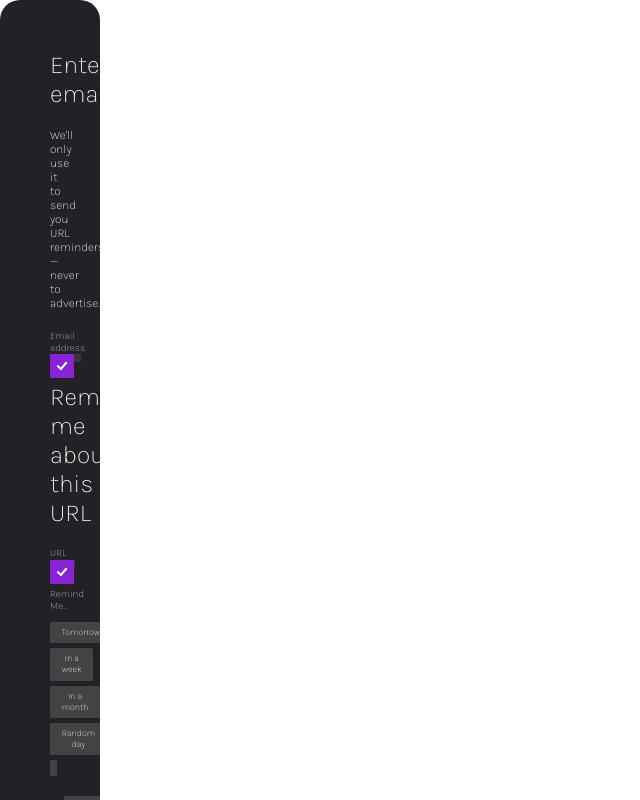
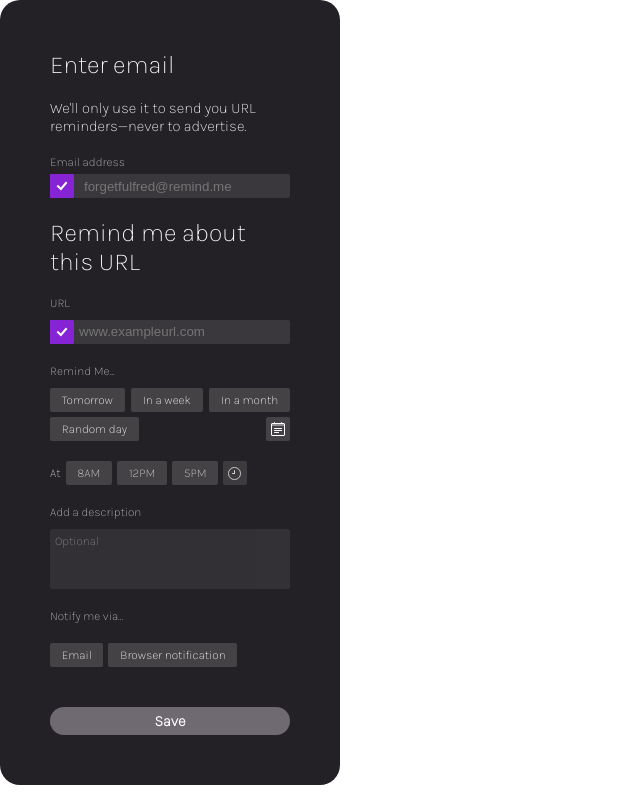
Before and after one commit to Matt-Hulme/Remind.Me, a React (Vite) app: page / in a window 1280 px wide. Shown: the top 800 px of the page, without its empty margins (0-640 px from the left). Built offline with nearby package versions, Linux system fonts and the light colour scheme.

Commit message:
px -> rem (re-design) done

```diff
--- a/src/AppNew.css
+++ b/src/AppNew.css
@@ -1,20 +1,22 @@
-* {
+html {
+  font-size: 12px;
+}
+
+*{
   box-sizing: border-box;
   margin: 0;
   padding: 0;
-  font-size: 0.75rem; /* 12px converted to rem */
 }
-
 #root {
   width: fit-content;
 }
 
 .EmailCapturePage{
-  height: 21.6667rem; /* 325px converted to rem */
-  width: 22.2222rem; /* 340px converted to rem */
+  height: 27.0833rem;
+  width: 28.3333rem;
   background-color: #242126;
-  border-radius: 1.6667rem; /* 20px converted to rem */
-  padding: 3.4722rem; /* 50px converted to rem */
+  border-radius: 1.66667rem;
+  padding: 4.16667rem;
   font-family: Karla;
   font-style: normal;
   color: #FFFF;
@@ -27,16 +29,16 @@
   flex-direction: column;
   justify-content: flex-start;
   align-items: center;
-  row-gap: 1.3889rem; /* 20px converted to rem */
+  row-gap: 1.66667rem;
 }
 
 .EmailCapturePageMainContainer {
-  height: 10.4167rem; /* 157px converted to rem */
-  width: 16.6667rem; /* 240px converted to rem */
+  height: 13.0833rem;
+  width: 20rem;
 }
 
-.MainPage {
-  width: 1.8889rem; /* 28.3333px converted to rem */
+.MainPage{
+  width: 28.3333rem;
   height: auto;
   align-items: center;
   justify-items: center;
@@ -45,7 +47,7 @@
   color: #FFFF;
 }
 
-.MainPageWrapper {
+.MainPageWrapper{
   height: 100%;
   width: 100%;
 }
@@ -54,48 +56,47 @@
   background-color: #242126;
   height: 100%;
   width: 100%;
-  border-radius: 1.6667rem; /* 20px converted to rem */
-  padding: 4.1667rem; /* 50px converted to rem */
+  border-radius: 1.66667rem;
+  padding: 4.16667rem;
   display: flex;
   flex-direction: column;
   justify-content: center;
-  row-gap: 1.6667rem; /* 25px converted to rem */
+  row-gap: 1.66667rem;
 }
 
 .ConfirmationPage{
-  height: 21.1667rem; /* 317px converted to rem */
-  width: 22.2222rem; /* 340px converted to rem */
+  height: 26.4167rem;
+  width: 28.3333rem;
   background-color: #242126;
   display: flex;
   justify-content: flex-start;
   align-items: flex-start;
-  border-radius: 1.6667rem; /* 20px converted to rem */
+  border-radius: 1.66667rem;
   font-family: Karla;
   font-style: normal;
   color: #FFFF;
 }
 
-.ConfirmationPageContainer {
+.ConfirmationPageContainer{
   display: flex;
   justify-content: center;
   align-items: center;
   height: 100%;
   width: 100%;
-  padding: 3.4722rem; /* 50px converted to rem */
+  padding: 4.16667rem;
 }
 
-.ConfirmationPageMainContainer {
+.ConfirmationPageMainContainer{
   height: fit-content;
   width: 100%;
 }
 
-
 .CloseButton {
   position: relative;
-  top: -2.4444rem; /* -29px converted to rem */
-  right: -9.8333rem; /* -147px converted to rem */
-  width: 1.3333rem; /* 20px converted to rem */
-  height: 1.3333rem; /* 20px converted to rem */
+  top: -2.41667rem;
+  right: -12.25rem;
+  width: 1.66667rem;
+  height: 1.66667rem;
 }
 
 .CloseButton::before,
@@ -103,7 +104,7 @@
   content: '';
   position: absolute;
   width: 100%;
-  height: 0.1111rem; /* 2px converted to rem */
+  height: 0.16667rem;
   background-color: #fff;
   top: 50%;
   transform: translateY(-50%);
@@ -117,92 +118,85 @@
   transform: rotate(-45deg);
 }
 
-.CloseButton2 {
-  /* width: fit-content; */
+.CloseButton2{
   height: fit-content;
   display: flex;
   justify-content: center;
   align-items: center;
   position: relative;
-  top: -1.3333rem; /* -20px converted to rem */
-  right: -17.25rem; /* -258px converted to rem */
+  top: -1.66667rem;
+  right: -21.5rem;
 }
 
-.AppContainerMain {
-  width: 16.6667rem; /* 240px converted to rem */
-  height: 33.3333rem; /* 500px converted to rem */
-}
-
-
-.Mainh1 {
-  font-size: 2.083rem;
+.Mainh1{
+  font-size: 2.08333rem;
   font-weight: 400;
   line-height: normal;
 }
 
-.Mainh2 {
-  font-size: 1rem; /* 15px converted to rem */
+.Mainh2{
+  font-size: 1.25rem;
   font-weight: 400;
 }
 
-.MainSubtitle {
+.MainSubtitle{
   align-self: flex-start;
   opacity: 70%;
   color: #FFF;
-  font-size: 0.8333rem; /* 12px converted to rem */
+  font-size: 1rem;
   font-weight: 500;
-  margin-bottom: 0.0556rem; /* 0.833px converted to rem */
+  margin-bottom: 0.83333rem;
 }
 
-#EmailCapturePageH2 {
-  margin-bottom: 0.0278rem; /* 0.417px converted to rem */
+#EmailCapturePageH2{
+  margin-bottom: 0.41667rem;
 }
 
 .Mainp {
   align-self: stretch;
   color: #FFF;
   font-family: Karla;
-  font-size: 1rem; /* 15px converted to rem */
+  font-size: 1.25rem;
   font-style: normal;
   font-weight: 400;
-  line-height: 1.3333rem; /* 20px converted to rem */
+  line-height: 1.66667rem;
 }
 
-.UrlFieldForm {
-  border-radius: 0.1111rem; /* 2px converted to rem */
-  width: 1.3333rem; /* 24px converted to rem */
-  height: 0.6667rem; /* 24px converted to rem */
-  display: flex;
+.UrlFieldForm{
+  border-radius: 0.16667rem;
+  width: 20rem;
+  height: 2rem;
+  display:flex;
 }
 
-.UrlTextBox {
+.UrlTextBox{
   width: 100%;
   height: 100%;
   background: rgba(255, 255, 255, 0.10);
-  border-radius: 0.1111rem; /* 2px converted to rem */
+  border-radius: 0.16667rem;
   border: none;
-  padding: 0.0556rem; /* 0.417px converted to rem */
+  padding: 0.41667rem;
 }
 
-.EmailCaptureField {
-  margin-bottom: 0;
-  padding-bottom: 0;
+.EmailCaptureField{
+  margin-bottom: 0px;
+  padding-bottom: 0px;
 }
 
-.EmailCaptureFieldForm {
-  border-radius: 0.1111rem; /* 2px converted to rem */
-  width: 1.3333rem; /* 24px converted to rem */
-  height: 0.6667rem; /* 24px converted to rem */
-  display: flex;
+.EmailCaptureFieldForm{
+  border-radius: 0.16667rem;
+  width: 20rem;
+  height: 2rem;
+  display:flex;
 }
 
-.EmailCaptureTextBox {
+.EmailCaptureTextBox{
   width: 100%;
   height: 100%;
   background: rgba(255, 255, 255, 0.10);
-  border-radius: 0.1111rem; /* 2px converted to rem */
+  border-radius: 0.16667rem;
   border: none;
-  padding: 0.2778rem; /* 5px converted to rem */
+  padding: 0.83333rem;
 }
 
 .DateAndTimeSelector {
@@ -210,32 +204,32 @@
   flex-direction: column;
 }
 
-#DateAndTimeSelectorSubtitle {
-  margin-bottom: 0.8333rem;
+#DateAndTimeSelectorSubtitle{
+  margin-bottom: 0.83333rem;
 }
 
-.DateSelector {
+.DateSelector{
   display: flex;
   flex-direction: row;
   justify-content: space-between;
   flex-wrap: wrap;
-  row-gap: 0.417rem;
+  row-gap: 0.41667rem;
   align-items: center;
   align-content: center;
-  margin-bottom: 1.6667rem; /* 25px converted to rem */
+  margin-bottom: 1.66667rem;
 }
 
-.TimeSelector {
+.TimeSelector{
   display: flex;
   flex-direction: row;
   align-items: center;
-  column-gap: 0.417rem;
+  column-gap: 0.41667rem;
 }
 
-.TimeSelector div {
+.TimeSelector div{
   color: #FFF;
   font-family: Karla;
-  font-size: 0.8333rem; /* 12px converted to rem */
+  font-size: 1rem;
   font-style: normal;
   font-weight: 500;
   line-height: normal;
@@ -248,13 +242,13 @@
   display: flex;
   justify-content: center;
   align-items: center;
-  padding: 0.417rem 0.98rem;
+  padding: 0.41667rem 0.98167rem;
   font-family: Karla;
   color: #FFF;
-  font-size: 0.8333rem; /* 12px converted to rem */
+  font-size: 1rem;
   font-weight: 400;
-  line-height: 0.9333rem; /* 14px converted to rem */
-  border-radius: 0.1111rem; /* 2px converted to rem */
+  line-height: 1.16667rem;
+  border-radius: 0.16667rem;
   background: rgba(255, 255, 255, 0.15);
   border: none;
   cursor: pointer;
@@ -263,19 +257,19 @@
 .NotiDateActive {
   background: rgba(255, 255, 255, 0.15);
   color: #FFF;
-  outline: 0.1111rem solid white; /* 1px converted to rem */
+  outline: 0.08333rem solid white;
 }
 
 .NotiTimeActive {
   background: rgba(255, 255, 255, 0.15);
   color: #FFF;
-  outline: 0.1111rem solid white; /* 1px converted to rem */
+  outline: 0.08333rem solid white;
 }
 
 .NotiTypeActive {
   background: rgba(255, 255, 255, 0.15);
   color: #FFF;
-  outline: 0.1111rem solid white; /* 1px converted to rem */
+  outline: 0.08333rem solid white;
 }
 
 .SelectableOptionButton.active:hover {
@@ -286,12 +280,12 @@
   opacity: 0.5;
 }
 
-.CalendarButton {
-  width: 1.3333rem; /* 24px converted to rem */
-  height: 1.3333rem; /* 24px converted to rem */
+.CalendarButton{
+  width: 2rem;
+  height: 2rem;
   background-color: rgba(255, 255, 255, 0.15);
-  padding: 0.2778rem; /* 4px converted to rem */
-  border-radius: 0.1111rem; /* 2px converted to rem */
+  padding: 0.33333rem;
+  border-radius: 0.16667rem;
 }
 
 .CalendarButton img {
@@ -299,12 +293,12 @@
   height: 100%;
 }
 
-.ClockButton {
-  width: 1.3333rem; /* 24px converted to rem */
-  height: 1.3333rem; /* 24px converted to rem */
+.ClockButton{
+  width: 2rem;
+  height: 2rem;
   background-color: rgba(255, 255, 255, 0.15);
-  padding: 0.2778rem; /* 4px converted to rem */
-  border-radius: 0.1111rem; /* 2px converted to rem */
+  padding: 0.33333rem;
+  border-radius: 0.16667rem;
 }
 
 .ClockButton img {
@@ -312,10 +306,10 @@
   height: 100%;
 }
 
-.DescriptionContainer div {
+.DescriptionContainer div{
   color: #FFF;
   font-family: Karla;
-  font-size: 0.8333rem; /* 12px converted to rem */
+  font-size: 1rem;
   font-style: normal;
   font-weight: 400;
   line-height: normal;
@@ -326,23 +320,23 @@
   width: 100%;
 }
 
-.DescriptionTextBox {
+.DescriptionTextBox{
   display: flex;
   width: 100%;
-  height: 4rem; /* 60px converted to rem */
+  height: 5rem;
   background: rgba(255, 255, 255, 0.10);
-  border-radius: 0.1111rem; /* 2px converted to rem */
+  border-radius: 0.16667rem;
   border: none;
-  margin-top: 1.6667rem; /* 10px converted to rem */
+  margin-top: 0.83333333rem;
 }
 
-.DescriptionTextBox::placeholder {
+.DescriptionTextBox::placeholder{
   position: absolute;
-  top: 0.2778rem; /* 5px converted to rem */
-  left: 0.2778rem; /* 5px converted to rem */
+  top: 0.41667rem;
+  left: 0.41667rem;
   color: #FFF;
   font-family: Karla;
-  font-size: 0.8333rem; /* 12px converted to rem */
+  font-size: 1rem;
   font-style: normal;
   font-weight: 400;
   line-height: normal;
@@ -355,127 +349,128 @@
 }
 
 .Checkbox {
-  border-radius: 0.167rem; /* 10px converted to rem */
+  border-radius: 0.16667rem;
 }
 
-.NotiTypeSelector {
+.NotiTypeSelector{
   display: flex;
-  column-gap: 0.2778rem; /* 5px converted to rem */
+  column-gap: 0.41667rem;
 }
 
 .NotiTypeSelectorText {
   color: #FFF;
   font-family: Karla;
-  font-size: 0.8333rem; /* 12px converted to rem */
+  font-size: 1rem;
   font-style: normal;
   font-weight: 400;
   line-height: normal;
   opacity: 0.7;
-  margin-bottom: 1.6667rem; /* 10px converted to rem */
+  margin-bottom: 1.66667rem;
 }
-.SaveButtonContainer {
-  display: flex;
+
+.SaveButtonContainer{
+  display:flex;
   flex-direction: column;
   align-items: center;
   justify-content: flex-start;
 }
 
-.SaveButton {
+.SaveButton{
   width: 100%;
-  height: 1.8667rem; /* 28px converted to rem */
-  border-radius: 0.9333rem; /* 14px converted to rem */
+  height: 2.33333333rem;
+  border-radius: 1.1666666667rem;
   background: #6F6A72;
   display: flex;
-  padding: 0.417rem 1.667rem;
+  padding: 0.41667rem 1.66667rem;
   justify-content: center;
   align-items: center;
   align-self: stretch;
   color: #FFF;
   font-family: Karla;
-  font-size: 1.6667rem; /* 15px converted to rem */
+  font-size: 1.25rem;
   font-style: normal;
   font-weight: 700;
   line-height: normal;
   border: none;
   cursor: pointer;
-  margin-top: 1.3333rem; /* 20px converted to rem */
+  margin-top: 1.66667rem;
 }
 
 .SaveButton:hover {
   opacity: 0.5;
 }
 
-.NextButtonContainer {
-  display: flex;
+.NextButtonContainer{
+  display:flex;
   flex-direction: column;
   align-items: center;
   justify-content: flex-start;
-  height: 4.6667rem; /* 70px converted to rem */
+  height: 4.66667rem;
 }
 
-.NextButton {
-  width: 16rem; /* 240px converted to rem */
-  height: 1.8667rem; /* 28px converted to rem */
-  border-radius: 0.9333rem; /* 14px converted to rem */
+.NextButton{
+  width: 20rem;
+  height: 1.16667rem;
+  border-radius: 0.58333rem;
   background: #6F6A72;
   display: flex;
-  padding: 0.417rem 1.333rem; /* 5px 20px converted to rem */
+  padding: 0.83333rem 3.33333rem;
   justify-content: center;
   align-items: center;
-  gap: 0.6667rem; /* 10px converted to rem */
+  gap: 1.66667rem;
   align-self: stretch;
   color: #FFF;
   font-family: Karla;
-  font-size: 1.6667rem; /* 15px converted to rem */
+  font-size: 1.25rem;
   font-style: normal;
   font-weight: 700;
   line-height: normal;
   border: none;
 }
 
-.NextButton div {
+.NextButton div{
   color: #FFF;
   font-family: Karla;
-  font-size: 1.6667rem; /* 15px converted to rem */
+  font-size: 1.25rem;
   font-style: normal;
   font-weight: 700;
   line-height: normal;
 }
 
-.UpgradeButtonContainer {
-  display: flex;
+.UpgradeButtonContainer{
+  display:flex;
   flex-direction: column;
   align-items: center;
   justify-content: flex-start;
-  height: 4.6667rem; /* 70px converted to rem */
+  height: 4.66667rem;
   margin-bottom: 0px;
   padding-bottom: 0px;
 }
 
-.UpgradeButton {
-  width: 16rem; /* 240px converted to rem */
-  height: 1.8667rem; /* 28px converted to rem */
-  border-radius: 0.9333rem; /* 14px converted to rem */
+.UpgradeButton{
+  width: 20rem;
+  height: 1.16667rem;
+  border-radius: 0.58333rem;
   background: #F43E80;
   display: flex;
-  padding: 0.417rem 1.333rem; /* 5px 20px converted to rem */
+  padding: 0.83333rem 3.33333rem;
   justify-content: center;
   align-items: center;
-  gap: 0.6667rem; /* 10px converted to rem */
+  gap: 1.66667rem;
   align-self: stretch;
   color: #FFF;
   font-family: Karla;
-  font-size: 1.6667rem; /* 15px converted to rem */
+  font-size: 1.25rem;
   font-style: normal;
   font-weight: 700;
   line-height: normal;
   border: none;
 }
 
-.UpgradeButton div {
+.UpgradeButton div{
   color: #FFF;
   font-family: Karla;
-  font-size: 1.6667rem; /* 15px converted to rem */
+  font-size: 1.25rem;
   font-style: normal;
   font-weight: 700;
   line-height: normal;
```
